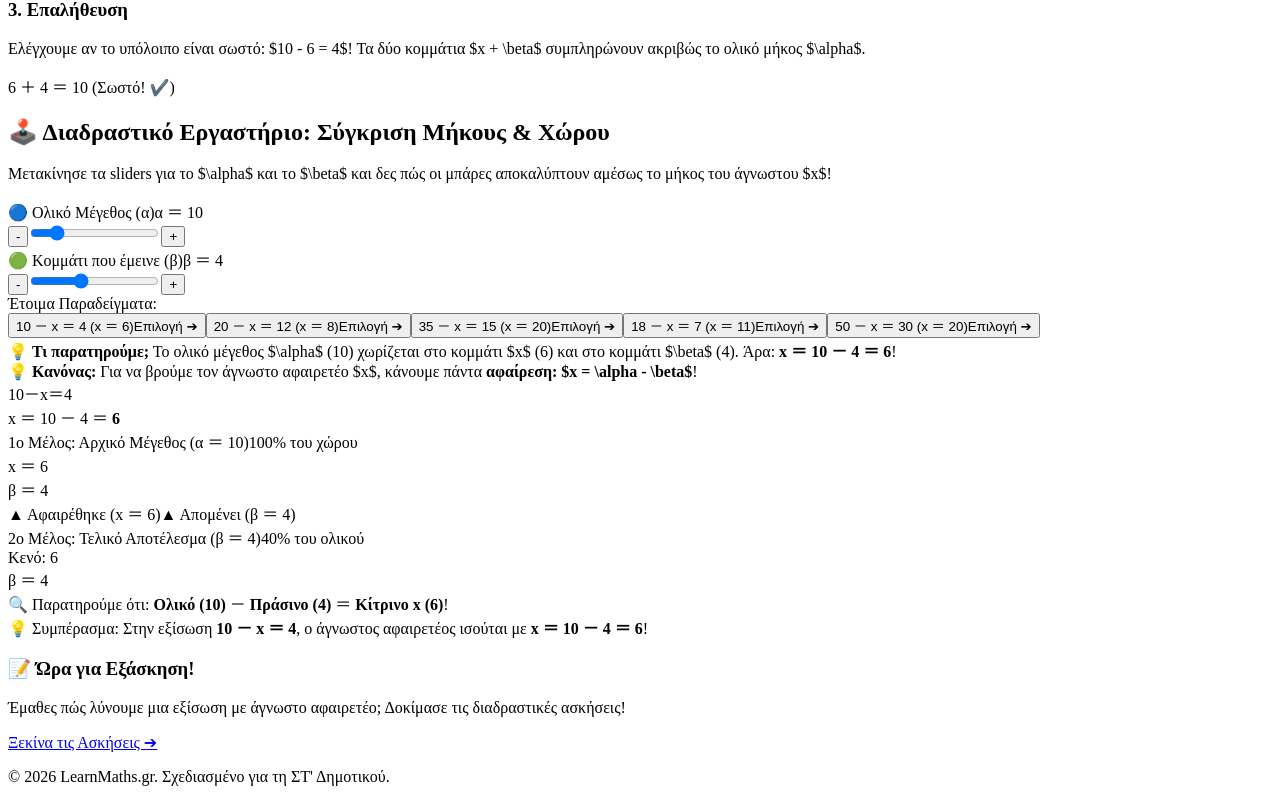
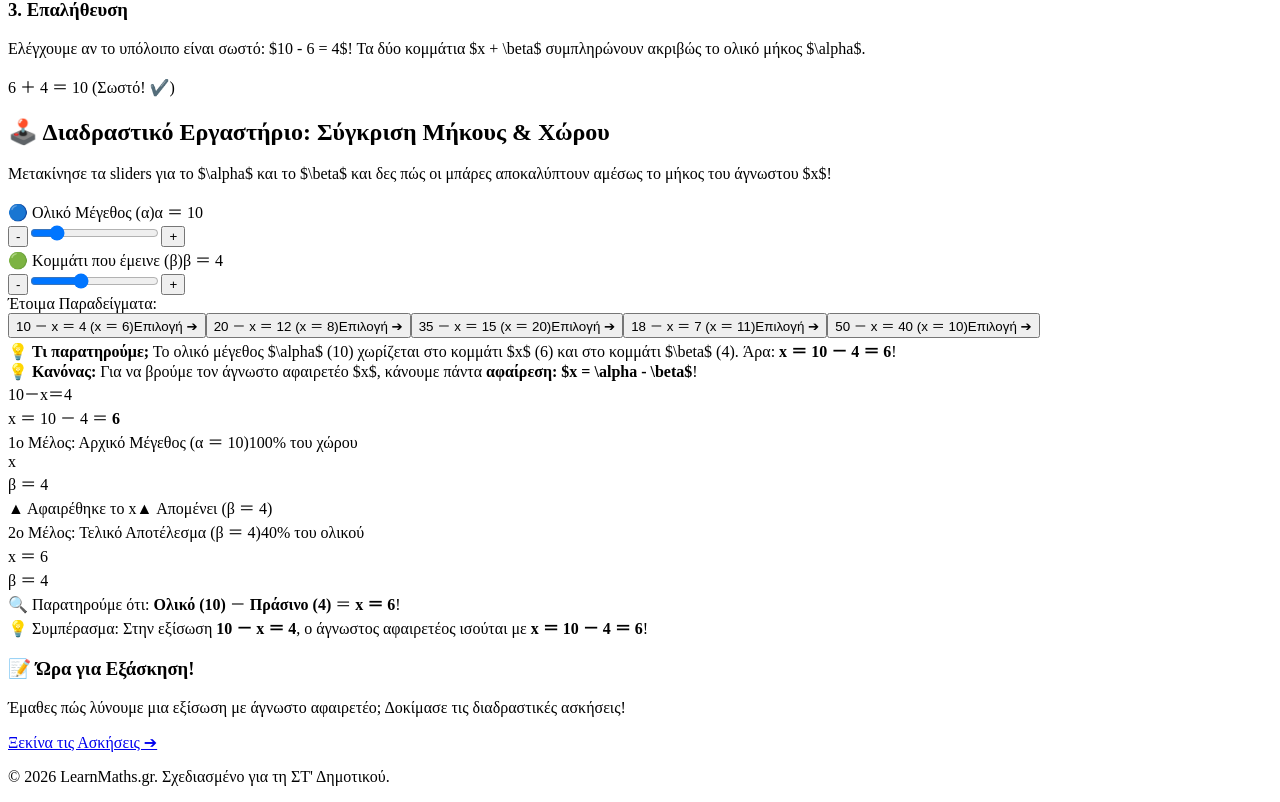
Before and after one commit to gkrimpas-lab/learn-maths-2026, a Next.js app: page /st-dimotikou/35-gnostos-meion-agnostos in a window 1280 px wide. Shown: the part 636-1438 px from the top of the page. Built offline with nearby package versions, Linux system fonts and the light colour scheme.

Commit message:
Update 35-gnostos-meion-agnostos.js

```diff
--- a/pages/st-dimotikou/35-gnostos-meion-agnostos.js
+++ b/pages/st-dimotikou/35-gnostos-meion-agnostos.js
@@ -11,7 +11,7 @@ const PRESETS = [
   { a: 20, b: 12, label: "20 － x ＝ 12 (x ＝ 8)" },
   { a: 35, b: 15, label: "35 － x ＝ 15 (x ＝ 20)" },
   { a: 18, b: 7, label: "18 － x ＝ 7 (x ＝ 11)" },
-  { a: 50, b: 30, label: "50 － x ＝ 30 (x ＝ 20)" }
+  { a: 50, b: 40, label: "50 － x ＝ 40 (x ＝ 10)" }
 ];
 
 export default function GnostosMeionAgnostosPage() {
@@ -336,15 +336,15 @@ export default function GnostosMeionAgnostosPage() {
                       <span className="text-slate-500 font-mono">100% του χώρου</span>
                     </div>
 
-                    {/* Η μπάρα χωρισμένη σε x και b */}
+                    {/* Η μπάρα χωρισμένη σε x (άγνωστο) και b */}
                     <div className="w-full h-14 bg-slate-200 rounded-2xl p-1 border-2 border-slate-300 shadow-inner flex gap-1">
 
-                      {/* ΤΜΗΜΑ x (Αφαιρετέος / Κομμάτι που αφαιρέθηκε) */}
+                      {/* ΤΜΗΜΑ x (Αφαιρετέος / Κομμάτι που αφαιρείται - ΔΕΝ γράφει την απάντηση, μόνο x) */}
                       <div
                         style={{ width: `${percentX}%` }}
-                        className="h-full bg-gradient-to-r from-amber-400 to-amber-500 rounded-xl transition-all duration-300 flex items-center justify-center text-slate-950 font-mono font-black text-sm md:text-base border-2 border-dashed border-amber-700 shadow-sm relative overflow-hidden"
+                        className="h-full bg-gradient-to-r from-amber-400 to-amber-500 rounded-xl transition-all duration-300 flex items-center justify-center text-slate-950 font-mono font-black text-base md:text-lg border-2 border-dashed border-amber-700 shadow-sm relative overflow-hidden"
                       >
-                        <span className="z-10">x ＝ {exactSolution}</span>
+                        <span className="z-10">x</span>
                         <div className="absolute inset-0 bg-white/10" />
                       </div>
 
@@ -359,12 +359,12 @@ export default function GnostosMeionAgnostosPage() {
                     </div>
 
                     <div className="flex justify-between text-[11px] font-bold text-slate-500 px-1 font-mono">
-                      <span className="text-amber-700">▲ Αφαιρέθηκε (x ＝ {exactSolution})</span>
+                      <span className="text-amber-700">▲ Αφαιρέθηκε το x</span>
                       <span className="text-emerald-700">▲ Απομένει (β ＝ {activeB})</span>
                     </div>
                   </div>
 
-                  {/* ΚΑΤΩ ΜΠΑΡΑ: 2ο ΜΕΛΟΣ (ΔΙΑΦΟΡΑ b) */}
+                  {/* ΚΑΤΩ ΜΠΑΡΑ: 2ο ΜΕΛΟΣ (ΔΙΑΦΟΡΑ b & ΥΠΟΛΟΓΙΣΜΟΣ x = a - b) */}
                   <div className="space-y-2 pt-2 border-t border-slate-200">
                     <div className="flex justify-between items-center text-xs font-black uppercase tracking-wider">
                       <span className="text-emerald-900">2ο Μέλος: Τελικό Αποτέλεσμα (β ＝ {activeB})</span>
@@ -374,12 +374,12 @@ export default function GnostosMeionAgnostosPage() {
                     {/* Η μπάρα του b στοιχισμένη ακριβώς δεξιά κάτω από το τμήμα b */}
                     <div className="w-full h-14 bg-slate-200/80 rounded-2xl p-1 border-2 border-slate-300 shadow-inner flex justify-end">
 
-                      {/* Κενό / Διαφορά που αντιστοιχεί στο x */}
+                      {/* Κενό / Διαφορά που αντιστοιχεί στο x = a - b */}
                       <div
                         style={{ width: `${percentX}%` }}
-                        className="h-full flex items-center justify-center text-[11px] font-bold text-slate-400 border-2 border-dashed border-slate-300 rounded-xl mr-1 font-mono"
+                        className="h-full flex items-center justify-center text-xs md:text-sm font-black text-amber-700 bg-amber-50/60 border-2 border-dashed border-amber-400 rounded-xl mr-1 font-mono shadow-inner"
                       >
-                        <span>Κενό: {exactSolution}</span>
+                        <span>x ＝ {exactSolution}</span>
                       </div>
 
                       {/* Το γνωστό κομμάτι b */}
@@ -393,7 +393,7 @@ export default function GnostosMeionAgnostosPage() {
                     </div>
 
                     <div className="text-center text-xs font-mono font-bold text-slate-600 pt-1">
-                      🔍 Παρατηρούμε ότι: <strong className="text-blue-700">Ολικό ({activeA})</strong> － <strong className="text-emerald-700">Πράσινο ({activeB})</strong> ＝ <strong className="text-amber-600 font-black">Κίτρινο x ({exactSolution})</strong>!
+                      🔍 Παρατηρούμε ότι: <strong className="text-blue-700">Ολικό ({activeA})</strong> － <strong className="text-emerald-700">Πράσινο ({activeB})</strong> ＝ <strong className="text-amber-600 font-black">x ＝ {exactSolution}</strong>!
                     </div>
                   </div>
 
```
